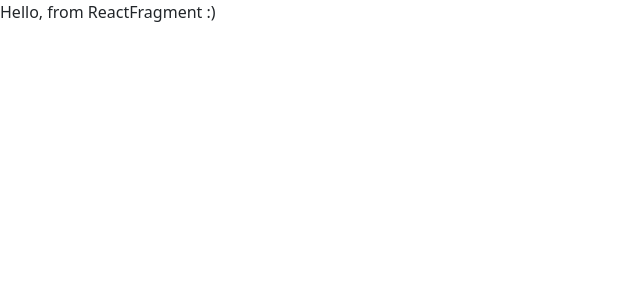
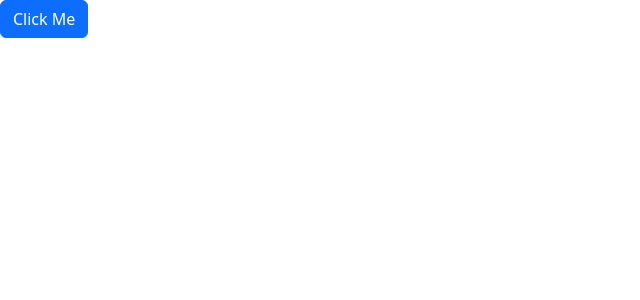
Before and after one commit to Singhhimesh/learn-react, a React (Create React App) app: page / in a window 1280 px wide. Shown: the top 300 px of the page, without its empty margins (0-640 px from the left). Built offline with nearby package versions, Linux system fonts and the light colour scheme.

Commit message:
Lift fragment up, send data from child component to parent.

```diff
--- a/src/App.js
+++ b/src/App.js
@@ -1,12 +1,16 @@
 import 'bootstrap/dist/css/bootstrap.min.css';
-import { useState } from 'react';
-import ReactFragment from './components/ReactFragment';
+import ListStateUp from './components/LiftStateUp';
 import React from 'react';
 
 function App() {
+  function parentAlert(data) {
+    console.log("Name is: " + data.name);
+    console.log("Age is: " + data.age);
+  }
+
   return (
     <React.Fragment>
-      <ReactFragment></ReactFragment>
+      <ListStateUp alert={parentAlert}></ListStateUp>
     </React.Fragment>
   );
 }
--- /dev/null
+++ b/src/components/LiftStateUp.jsx
@@ -0,0 +1,18 @@
+import { Button } from "react-bootstrap";
+
+function ListStateUp(props) {
+    return (
+        <>
+            <Button
+                onClick={() => props.alert({
+                name: "Suraj Kashyap",
+                age: 18
+            })}
+            >
+                Click Me
+            </Button>
+        </>
+    );
+}
+
+export default ListStateUp;
```
